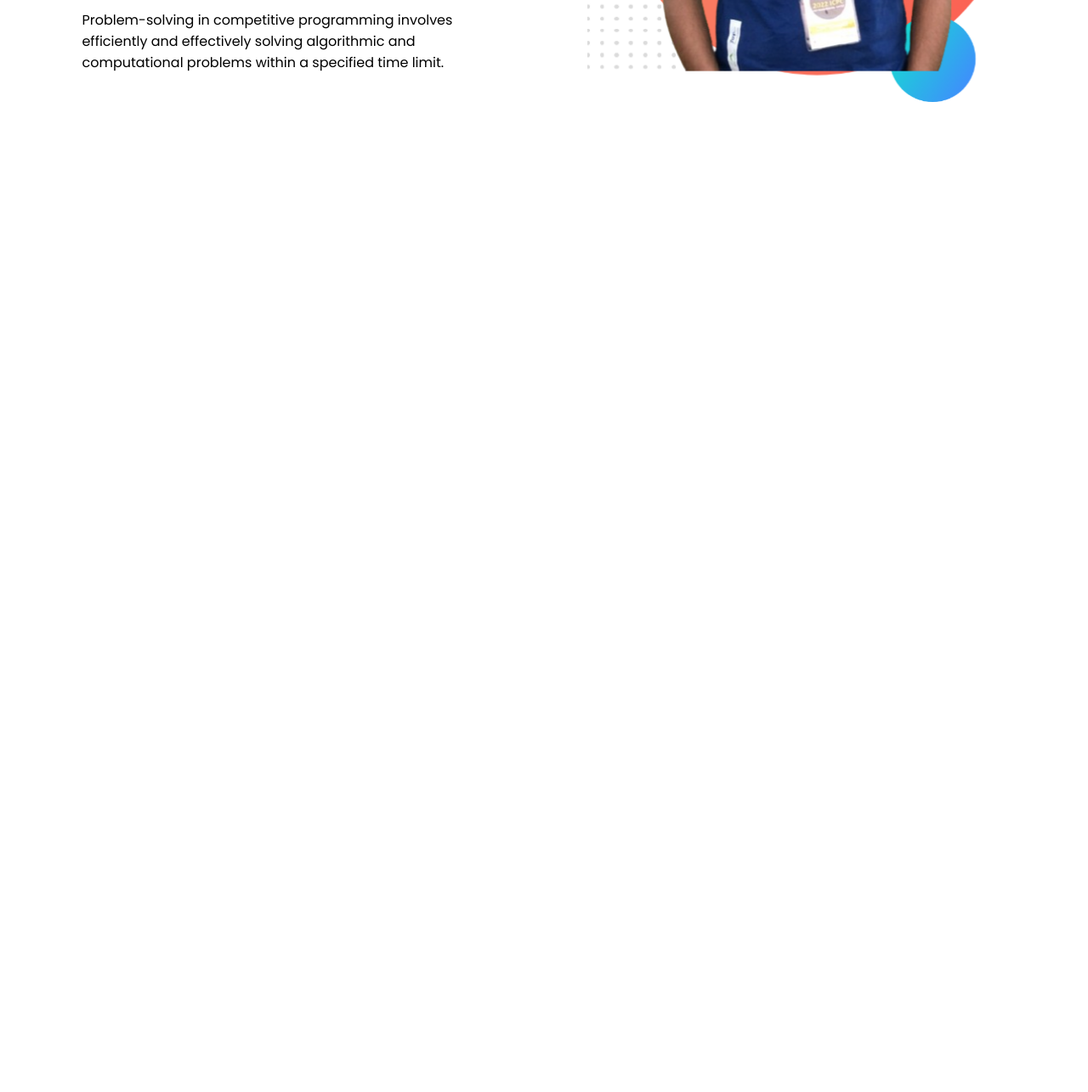
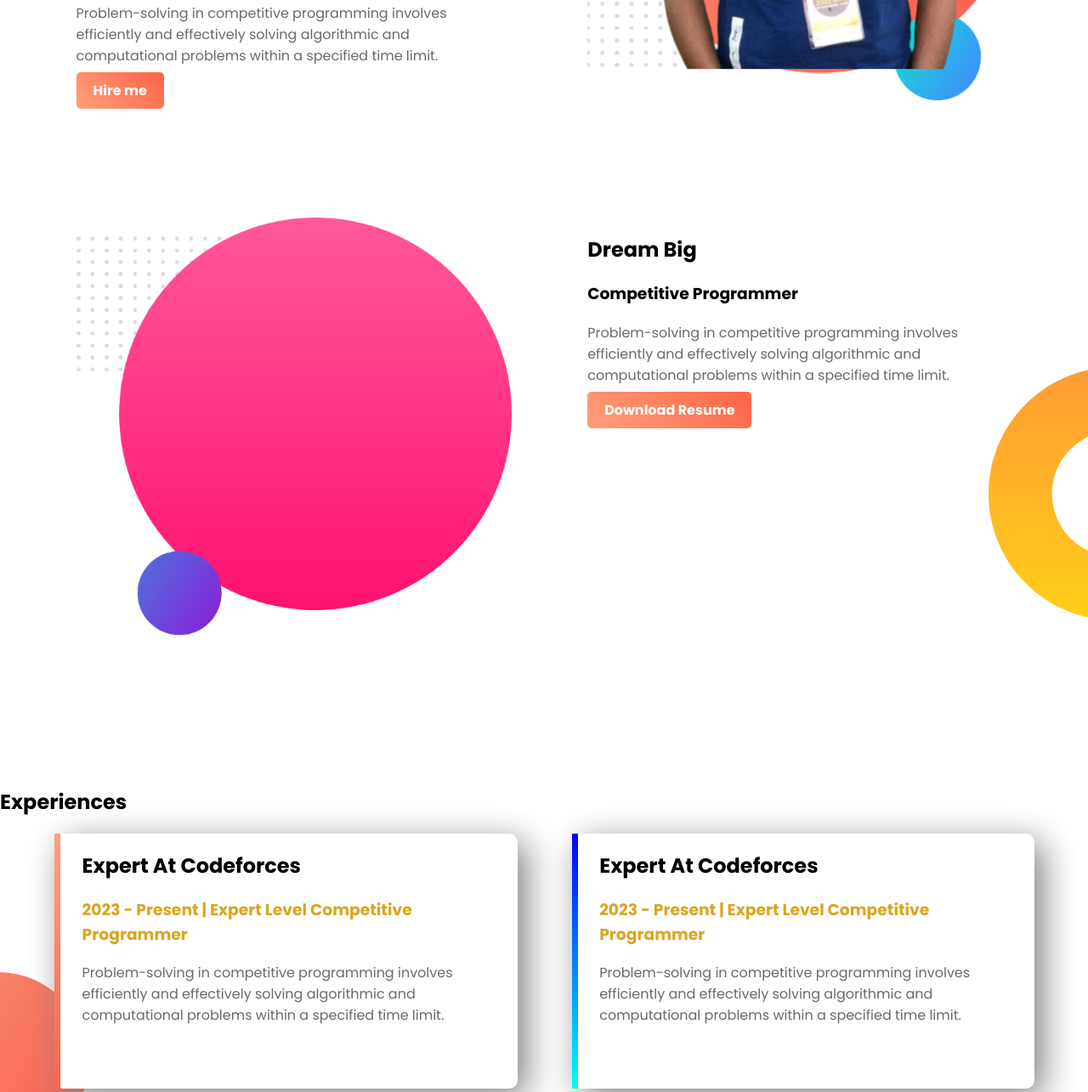
Before and after one commit to Wasi-Ur-Rahman/Simple-Portfolio-using-HTML-and-CSS, a plain HTML site: page index.html in a window 1280 px wide. Shown: the part 394-1679 px from the top of the page at 85% size. Before the commit the page ends 800 px from the top, so only its background shows below. Drawn offline with Linux system fonts and the light colour scheme.

Commit message:
Completed

```diff
--- a/index.html
+++ b/index.html
@@ -10,16 +10,46 @@
     <link href="https://fonts.googleapis.com/css2?family=Poppins:ital,wght@0,100;0,200;0,300;0,400;0,500;0,600;0,700;0,800;0,900;1,100;1,200;1,300;1,400;1,500;1,600;1,700;1,800;1,900&display=swap" rel="stylesheet">
 </head>
 <body>
-    <section>
+    <section class="top-section">
         <div class="information">
             <h1>Welcome to</h1>
             <h1><span class="fullname">Wasi Ur Rahman</span> website</h1>
             <h3>Competitive Programmer</h3>
             <p>Problem-solving in competitive programming involves efficiently and effectively solving algorithmic and computational problems within a specified time limit.</p>
+            <a target="_blank" href="https://www.linkedin.com/in/wasi-ur-rahman-2686a5183/" class="hire-me">Hire me</a>
         </div>
         <div class="information">
             <img src="images/wasi.png" alt="">
         </div>
     </section>
+
+    <section class="mid-section">
+        <div class="information">
+            <img src="images/my-bg2.png" alt="">
+        </div>
+        <div class="information">
+            <h2>Dream Big</h2>
+            <h3>Competitive Programmer</h3>
+            <p>Problem-solving in competitive programming involves efficiently and effectively solving algorithmic and computational problems within a specified time limit.</p>
+            <a target="_blank" href="https://github.com/Wasi-Ur-Rahman/My-Resume/blob/main/Wasi%20Ur%20Rahman.pdf" class="hire-me">Download Resume</a>
+        </div>
+    </section>
+
+    <section class="last-section">
+        <h2>Experiences</h2>
+        <div id="full-stack" class="information card-design">
+            <h2>Expert At Codeforces</h2>
+            <h3 class="designation">2023 - Present | Expert Level Competitive Programmer</h3>
+            <p>Problem-solving in competitive programming involves efficiently and effectively solving algorithmic and computational problems within a specified time limit.</p>
+        </div>
+        <div id="full-stack1" class="information card-design">
+            <h2>Expert At Codeforces</h2>
+            <h3 class="designation">2023 - Present | Expert Level Competitive Programmer</h3>
+            <p>Problem-solving in competitive programming involves efficiently and effectively solving algorithmic and computational problems within a specified time limit.</p>
+        </div>
+    </section>
 </body>
+<footer class="footer">
+    <p>Copyright Wasi Ur Rahman 2023</p>
+</footer>
 </html>
--- a/styles.css
+++ b/styles.css
@@ -1,3 +1,23 @@
+body {
+    font-family: 'Poppins', sans-serif;
+    margin: 0;
+}
+section {
+    height: 500px;
+    padding-bottom: 150px;
+}
+p {
+    color: dimgray;
+}
+.top-section {
+    background-image: url("images/top-banner.png");
+    background-repeat: no-repeat;
+}
+.mid-section {
+    background-image: url("images/dream-bg.png");
+    background-repeat: no-repeat;
+    background-position: right;
+}
 .information {
     width: 40%;
     float: left;
@@ -8,16 +28,43 @@
     width: 100%;
 }
 h1 {
-    font-family: 'Poppins', sans-serif;
     font-size: 50px;
 }
 .fullname {
     color: goldenrod;
 }
-h3 {
-    font-family: 'Poppins', sans-serif;
+.designation {
+    color: goldenrod;
 }
-p {
-    font-family: 'Poppins', sans-serif;
-
+.hire-me {
+    text-decoration: none;
+    background-image: linear-gradient(45deg,lightSalmon, tomato);
+    padding: 10px 20px;
+    border-radius: 5px;
+    color: white;
+    font-weight: 700;
 }
+.card-design {
+    border-radius: 10px;
+    box-shadow: 10px 10px 40px gray;
+    height: 60%;
+    background-color: white;
+}
+.last-section {
+    background-image: url("images/exp-bg.png");
+    background-repeat: no-repeat;
+    background-position: left;
+}
+#full-stack {
+    border-left: 7px solid;
+    border-image: linear-gradient(lightSalmon,tomato);
+    border-image-slice: 1;
+}
+#full-stack1 {
+    border-left: 7px solid;
+    border-image: linear-gradient(blue,cyan);
+    border-image-slice: 1;
+}
+.footer p {
+    text-align: center;
+}
```
